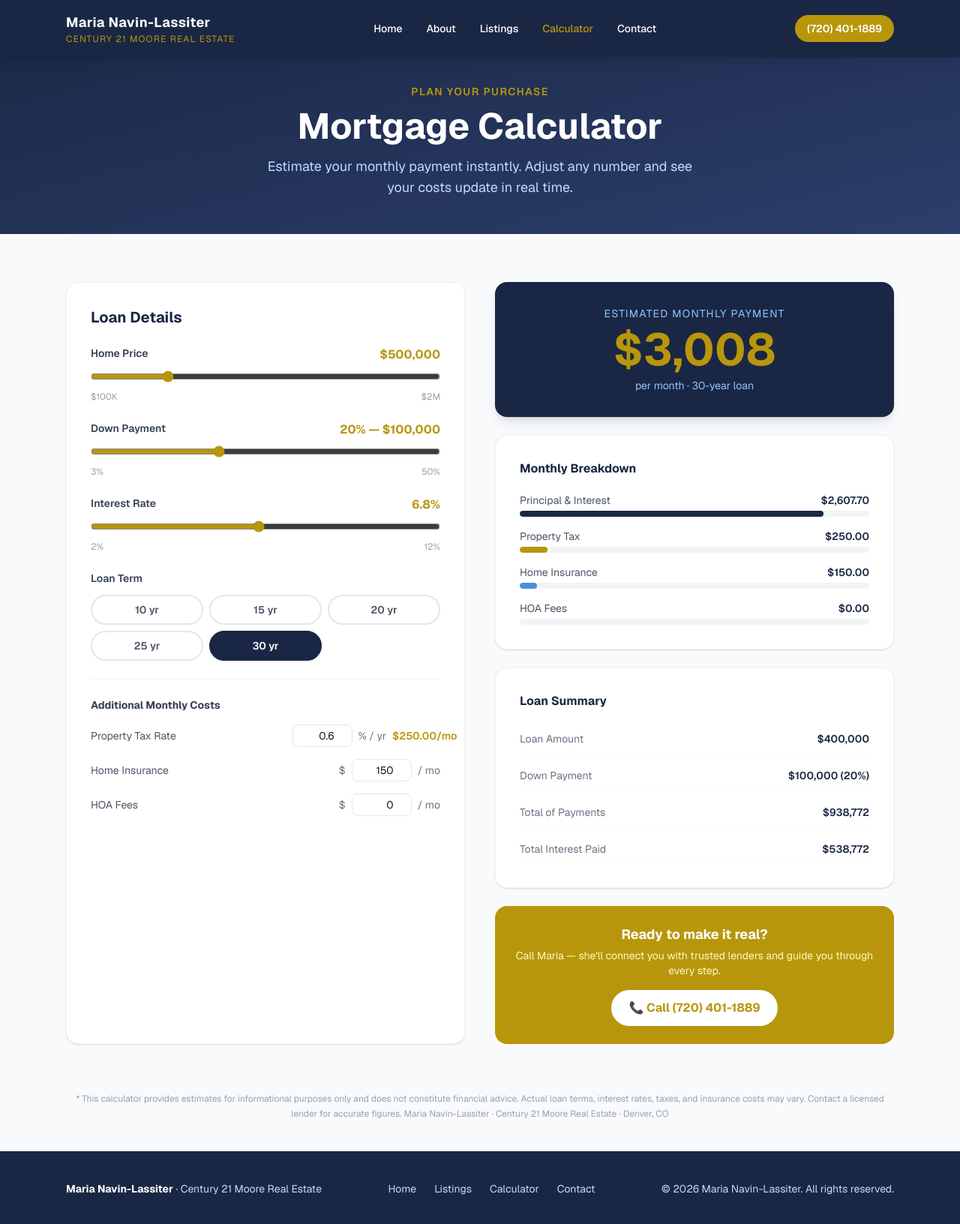
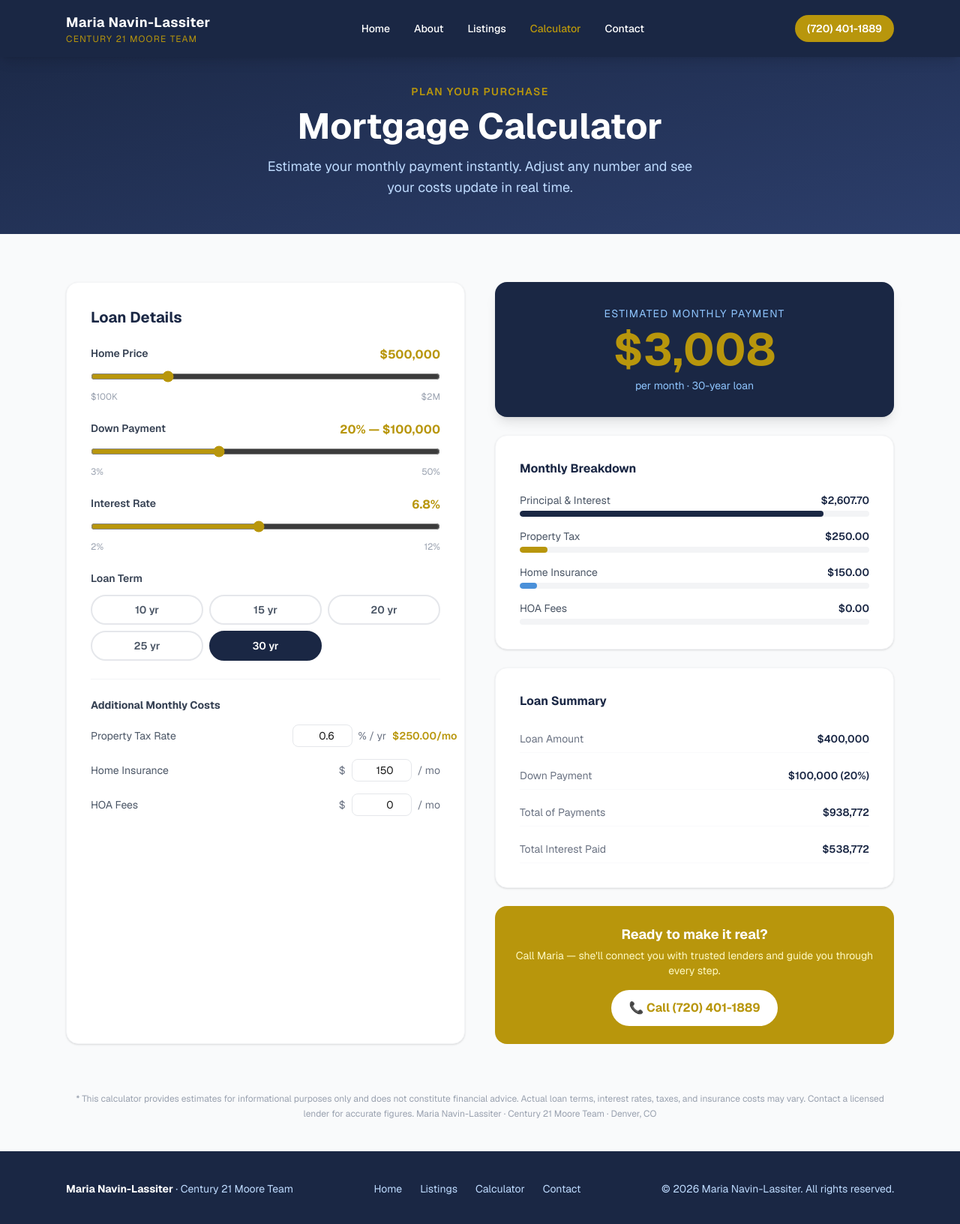
Before and after one commit to eugenekenny/marias-website-project, a Next.js app: page /mortgage-calculator in a window 1280 px wide. Shown: the top 1632 px of the page at 75% size. Built offline with nearby package versions, Linux system fonts and the light colour scheme.

Commit message:
Fix: Moore Real Estate to Moore Team

```diff
--- a/app/components/Navbar.tsx
+++ b/app/components/Navbar.tsx
@@ -25,7 +25,7 @@ export default function Navbar({ activePage }: NavbarProps) {
         {/* Logo / Name */}
         <Link href="/" className="flex flex-col leading-tight">
           <span className="text-lg font-bold tracking-wide">Maria Navin-Lassiter</span>
-          <span className="text-xs text-[#B8960C] tracking-widest uppercase">Century 21 Moore Real Estate</span>
+          <span className="text-xs text-[#B8960C] tracking-widest uppercase">Century 21 Moore Team</span>
         </Link>
 
         {/* Desktop Links */}
--- a/app/layout.tsx
+++ b/app/layout.tsx
@@ -15,7 +15,7 @@ const playfair = Playfair_Display({
 });
 
 export const metadata: Metadata = {
-  title: "Maria Navin-Lassiter | Century 21 Moore Real Estate | Denver, CO",
+  title: "Maria Navin-Lassiter | Century 21 Moore Team | Denver, CO",
   description:
     "20+ years of real estate experience serving Denver and surrounding areas. Call Maria Navin-Lassiter at (720) 401-1889.",
 };
--- a/app/listings/page.tsx
+++ b/app/listings/page.tsx
@@ -215,7 +215,7 @@ export default function Listings() {
       <footer className="bg-[#1a2744] text-blue-200 py-10">
         <div className="max-w-6xl mx-auto px-6 flex flex-col md:flex-row items-center justify-between gap-4 text-sm">
           <div>
-            <span className="font-bold text-white">Maria Navin-Lassiter</span> · Century 21 Moore Real Estate
+            <span className="font-bold text-white">Maria Navin-Lassiter</span> · Century 21 Moore Team
           </div>
           <div className="flex gap-6">
             <Link href="/" className="hover:text-white transition-colors">Home</Link>
--- a/app/mortgage-calculator/page.tsx
+++ b/app/mortgage-calculator/page.tsx
@@ -306,7 +306,7 @@ export default function MortgageCalculator() {
           <p className="text-xs text-gray-400 text-center leading-relaxed">
             * This calculator provides estimates for informational purposes only and does not constitute financial advice.
             Actual loan terms, interest rates, taxes, and insurance costs may vary. Contact a licensed lender for accurate figures.
-            Maria Navin-Lassiter · Century 21 Moore Real Estate · Denver, CO
+            Maria Navin-Lassiter · Century 21 Moore Team · Denver, CO
           </p>
         </div>
       </section>
@@ -315,7 +315,7 @@ export default function MortgageCalculator() {
       <footer className="bg-[#1a2744] text-blue-200 py-10">
         <div className="max-w-6xl mx-auto px-6 flex flex-col md:flex-row items-center justify-between gap-4 text-sm">
           <div>
-            <span className="font-bold text-white">Maria Navin-Lassiter</span> · Century 21 Moore Real Estate
+            <span className="font-bold text-white">Maria Navin-Lassiter</span> · Century 21 Moore Team
           </div>
           <div className="flex gap-6">
             <Link href="/" className="hover:text-white transition-colors">Home</Link>
--- a/app/page.tsx
+++ b/app/page.tsx
@@ -26,7 +26,7 @@ export default function Home() {
           {/* Text */}
           <div className="flex-1 text-center md:text-left">
             <p className="animate-fadeInUp delay-100 text-[#C9A84C] uppercase tracking-widest text-sm font-semibold mb-4">
-              Denver &amp; Surrounding Areas · Century 21 Moore Real Estate
+              Denver &amp; Surrounding Areas · Century 21 Moore Team
             </p>
             <h1 className="animate-fadeInUp delay-200 font-playfair text-5xl md:text-7xl font-bold leading-tight mb-6">
               Home is<br />
@@ -113,7 +113,7 @@ export default function Home() {
               call first — and refer to friends and family.
             </p>
             <p className="text-gray-600 text-lg leading-relaxed mb-8">
-              Now with Century 21 Moore Real Estate, Maria brings the same trusted, personal
+              Now with Century 21 Moore Team, Maria brings the same trusted, personal
               approach she&apos;s always been known for — backed by one of the
               world&apos;s most recognized real estate brands.
             </p>
@@ -131,7 +131,7 @@ export default function Home() {
                   "20+ years of Colorado real estate experience",
                   "Expertise in buying, selling & investing",
                   "Deep knowledge of Denver metro neighborhoods",
-                  "Century 21 Moore Real Estate agent",
+                  "Century 21 Moore Team agent",
                   "Dedicated to first-time buyers & seasoned investors alike",
                   "Responsive, honest, and always in your corner",
                 ].map((item) => (
@@ -160,7 +160,7 @@ export default function Home() {
               { icon: "📈", title: "Proven Results", desc: "20+ years of closings, negotiations, and happy clients. Maria knows how to get deals done — even in tough markets." },
               { icon: "📞", title: "Always Available", desc: "Real estate doesn't run 9 to 5. Maria is accessible, responsive, and will never leave you guessing about where things stand." },
               { icon: "💡", title: "Market Knowledge", desc: "From pricing strategy to timing, Maria uses real data and decades of experience to guide every decision you make." },
-              { icon: "⭐", title: "Century 21 Moore Real Estate", desc: "All the personal service of a local agent, backed by the Moore Real Estate team and one of the world's most trusted real estate brands." },
+              { icon: "⭐", title: "Century 21 Moore Team", desc: "All the personal service of a local agent, backed by the Moore Real Estate team and one of the world's most trusted real estate brands." },
             ].map((card, i) => (
               <ScrollReveal key={card.title} delay={i * 80}>
                 <div className="bg-white rounded-2xl p-7 shadow-sm border border-gray-100 hover:shadow-lg hover:-translate-y-1 transition-all h-full">
@@ -291,7 +291,7 @@ export default function Home() {
         <div className="max-w-6xl mx-auto px-6 flex flex-col md:flex-row items-center justify-between gap-4 text-sm">
           <div>
             <div className="font-playfair text-white font-bold text-lg">Maria Navin-Lassiter</div>
-            <div className="text-[#C9A84C] text-xs uppercase tracking-widest">Century 21 Moore Real Estate · Denver, CO</div>
+            <div className="text-[#C9A84C] text-xs uppercase tracking-widest">Century 21 Moore Team · Denver, CO</div>
           </div>
           <div className="flex gap-6">
             <a href="#about" className="hover:text-white transition-colors">About</a>
```
